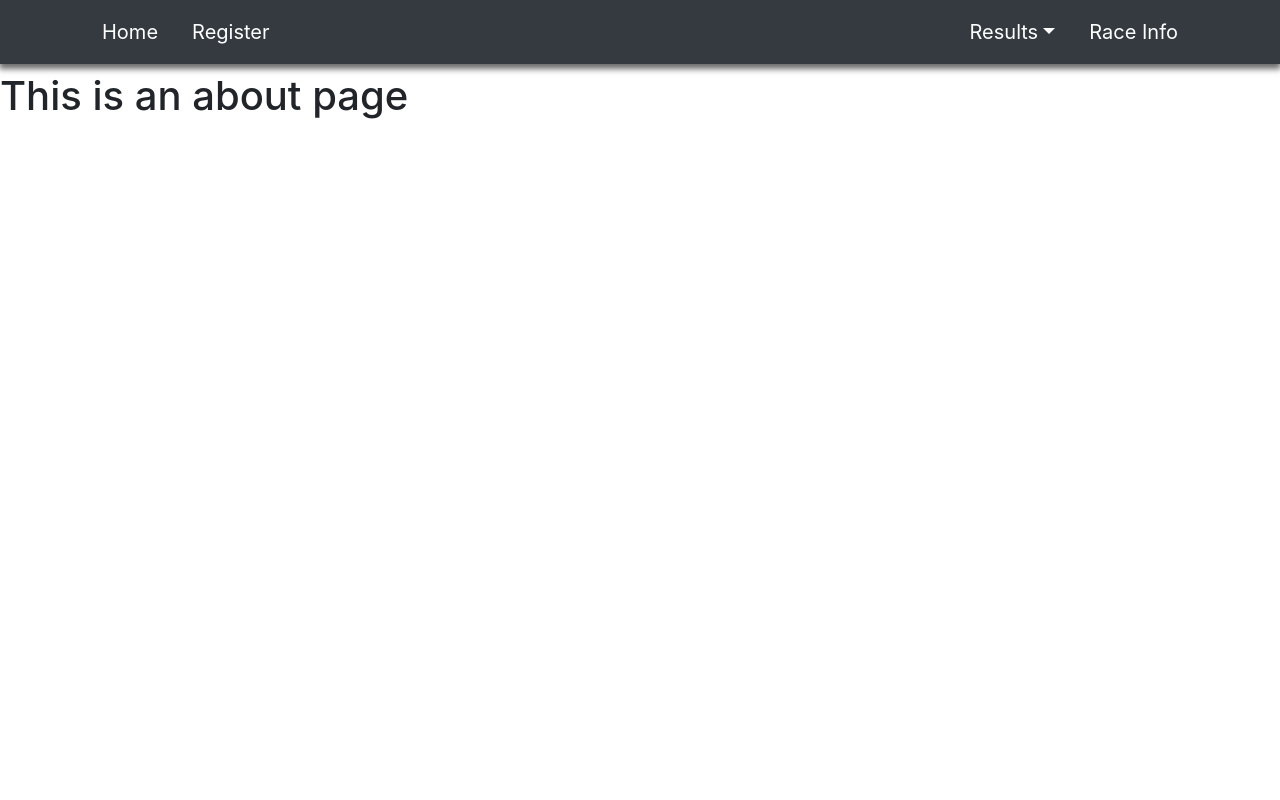
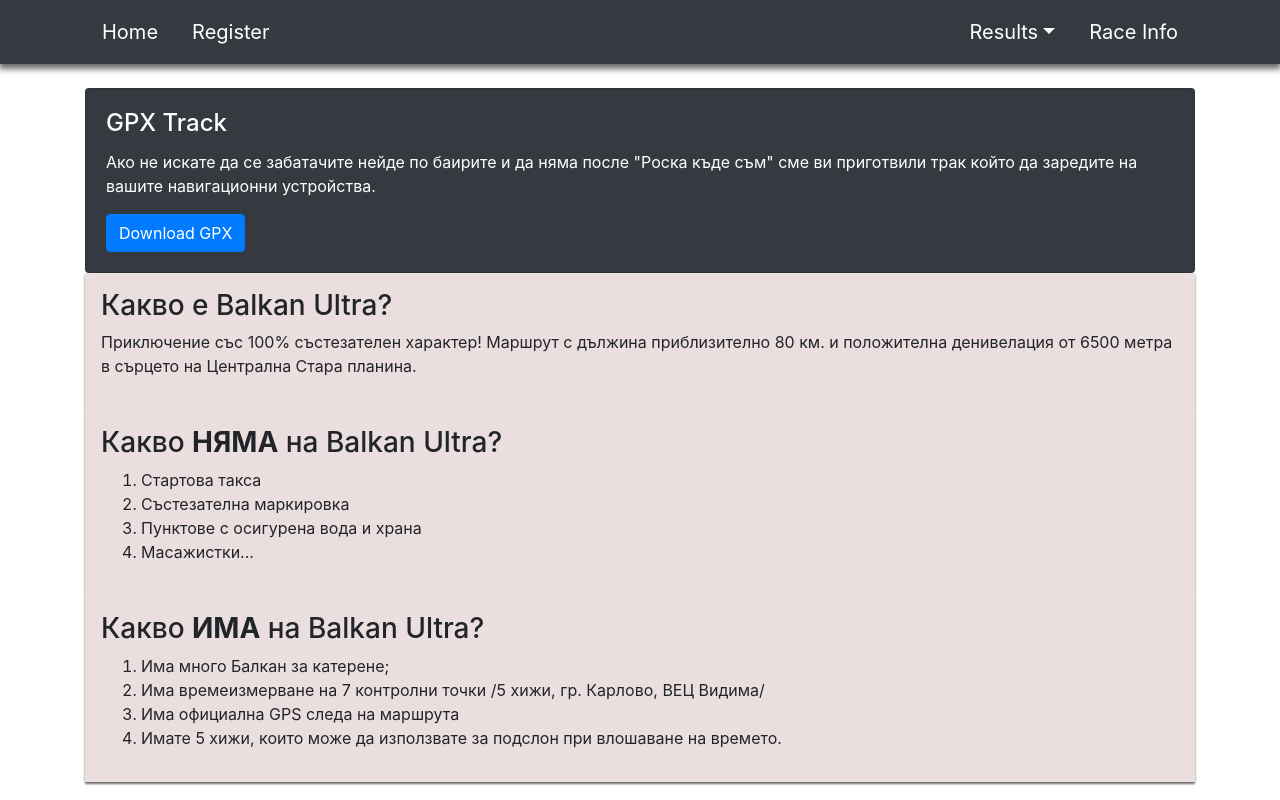
Before and after one commit to ivan4oto/Balkan-Ultra, a Vue app in the folder app/: page /about in a window 1280 px wide. Built offline with nearby package versions, Linux system fonts and the light colour scheme.

Commit message:
Added brief about page

```diff
--- a/app/src/views/About.vue
+++ b/app/src/views/About.vue
@@ -1,5 +1,49 @@
 <template>
-  <div class="about">
-    <h1>This is an about page</h1>
+  <div class="about mt-4">
+    <b-container>
+      <div>
+        <b-card bg-variant="dark" text-variant="white" title="GPX Track">
+          <b-card-text>
+            Ако не искате да се забатачите нейде по баирите и да няма после
+            "Роска къде съм" сме ви приготвили трак който да заредите на вашите
+            навигационни устройства.
+          </b-card-text>
+          <b-button href="#" variant="primary">Download GPX</b-button>
+        </b-card>
+      </div>
+      <div class="what-is p-3">
+        <h3>Какво е Balkan Ultra?</h3>
+        <p>
+          Приключение със 100% състезателен характер! Маршрут с дължина
+          приблизително 80 км. и положителна денивелация от 6500 метра в сърцето
+          на Централна Стара планина.
+        </p>
+      </div>
+      <div class="what-is p-3">
+        <h3>Какво <strong>НЯМА</strong> на Balkan Ultra?</h3>
+        <ol>
+          <li>Стартова такса</li>
+          <li>Състезателна маркировка</li>
+          <li>Пунктове с осигурена вода и храна</li>
+          <li>Масажистки...</li>
+        </ol>
+      </div>
+      <div class="what-is p-3">
+        <h3>Какво <strong>ИМА</strong> на Balkan Ultra?</h3>
+        <ol>
+          <li>Има много Балкан за катерене;</li>
+          <li>Има времеизмерване на 7 контролни точки /5 хижи, гр. Карлово, ВЕЦ Видима/</li>
+          <li>Има официална GPS следа на маршрута</li>
+          <li>Имате 5 хижи, които може да използвате за подслон при влошаване на времето.</li>
+        </ol>
+      </div>
+    </b-container>
   </div>
 </template>
+
+<style scoped>
+.what-is {
+  background-color: rgb(235, 222, 222);
+  box-shadow: 0 2px 2px 0px rgb(107, 107, 107);
+}
+</style>
```
